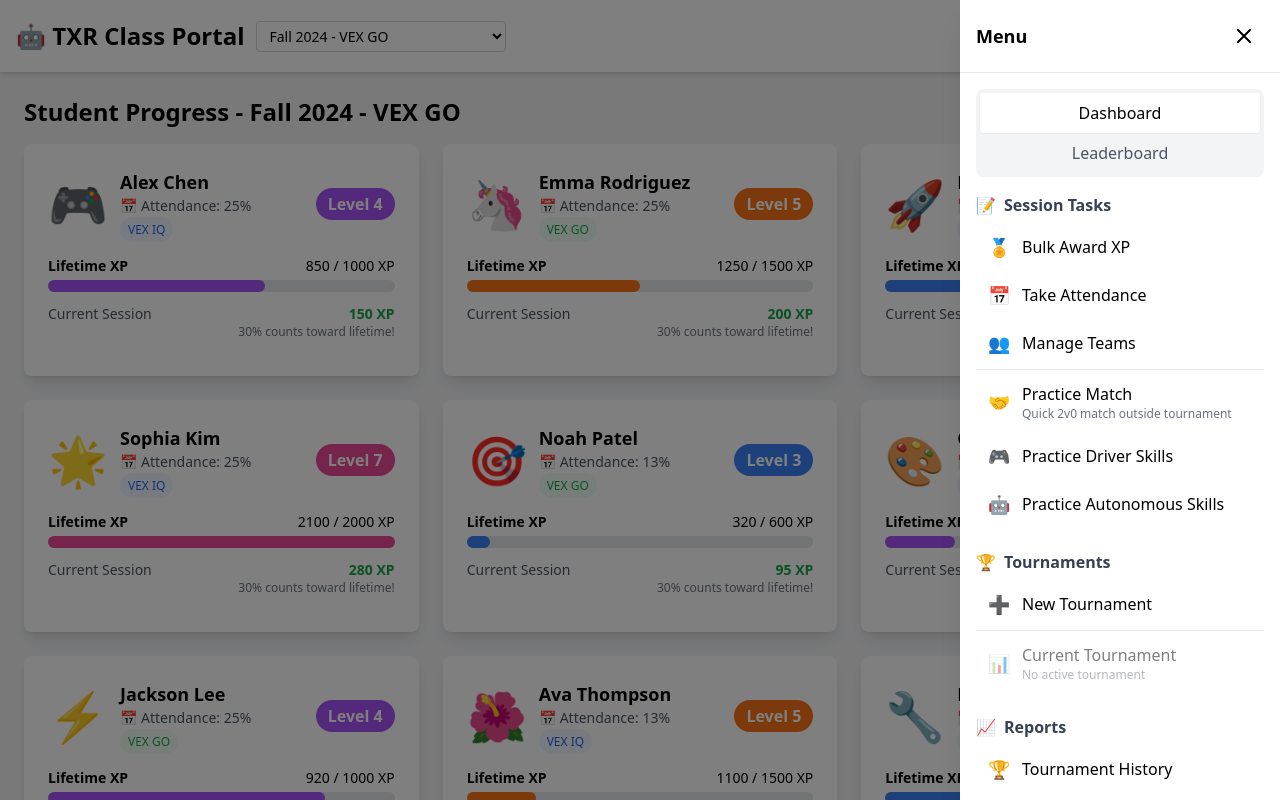
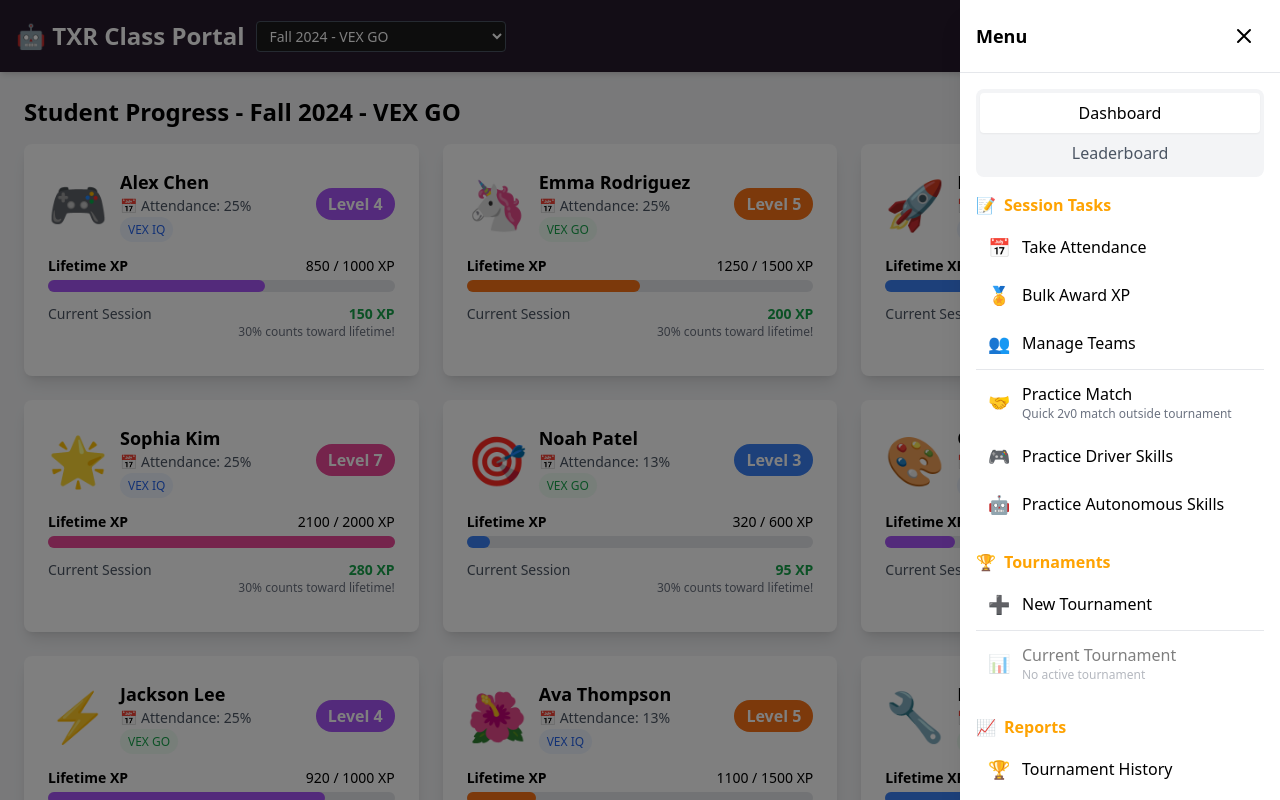
Before and after one commit to JT-TXR/txr-achievement-system, a React (Create React App) app: page / in a window 1280 px wide. Both pictures are taken after a click on the button 1244 px from the left and 36 px from the top of the page. Shown: the top 800 px of the page. Built offline with nearby package versions, Linux system fonts and the light colour scheme.

Commit message:
feat: Complete navigation redesign with TXR branding

```diff
--- a/src/NavigationBar.js
+++ b/src/NavigationBar.js
@@ -1,5 +1,5 @@
 // src/NavigationBar.js
-import React, { useState } from "react";
+import React, { useState } from 'react';
 
 const NavigationBar = ({
   // View state
@@ -10,7 +10,7 @@ const NavigationBar = ({
   sessions,
   activeTournament,
   tournaments,
-  userRole = "teacher",
+  userRole = 'teacher',
 
   // Session Tasks handlers
   setShowBulkAward,
@@ -34,7 +34,7 @@ const NavigationBar = ({
   setShowSessionManager,
   setShowStudentManager,
   setShowAchievementManager,
-  setShowSettings,
+  setShowSettings
 }) => {
   const [mobileMenuOpen, setMobileMenuOpen] = useState(false);
 
@@ -46,80 +46,80 @@ const NavigationBar = ({
   // Navigation structure with practice buttons included
   const navGroups = [
     {
-      id: "session-tasks",
-      label: "Session Tasks",
-      icon: "📝",
-      color: "green",
+      id: 'session-tasks',
+      label: 'Session Tasks',
+      icon: '📝',
+      color: 'green',
       items: [
         {
-          icon: "🏅",
-          label: "Bulk Award XP",
+          icon: '📅',
+          label: 'Take Attendance',
+          action: () => {
+            setShowAttendanceManager(true);
+          }
+        },
+        {
+          icon: '🏅',
+          label: 'Bulk Award XP',
           action: () => {
             setShowBulkAward(true);
-          },
+          }
         },
         {
-          icon: "📅",
-          label: "Take Attendance",
-          action: () => {
-            setShowAttendanceManager(true);
-          },
-        },
-        {
-          icon: "👥",
-          label: "Manage Teams",
+          icon: '👥',
+          label: 'Manage Teams',
           action: () => {
             setShowTeamManager(true);
-          },
+          }
         },
         { divider: true },
         {
-          icon: "🤝",
-          label: "Practice Match",
+          icon: '🤝',
+          label: 'Practice Match',
           action: () => {
             setShowMatchEntry(true);
           },
-          description: "Quick 2v0 match outside tournament",
+          description: 'Quick 2v0 match outside tournament'
         },
         {
-          icon: "🎮",
-          label: "Practice Driver Skills",
+          icon: '🎮',
+          label: 'Practice Driver Skills',
           action: () => {
-            setSkillsType("driver");
+            setSkillsType('driver');
             setShowSkillsEntry(true);
-          },
+          }
         },
         {
-          icon: "🤖",
-          label: "Practice Autonomous Skills",
+          icon: '🤖',
+          label: 'Practice Autonomous Skills',
           action: () => {
-            setSkillsType("autonomous");
+            setSkillsType('autonomous');
             setShowSkillsEntry(true);
-          },
-        },
-      ],
+          }
+        }
+      ]
     },
     {
-      id: "tournaments",
-      label: "Tournaments",
-      icon: "🏆",
-      color: "orange",
-      badge: hasActiveTournament ? "ACTIVE" : null,
+      id: 'tournaments',
+      label: 'Tournaments',
+      icon: '🏆',
+      color: 'orange',
+      badge: hasActiveTournament ? 'ACTIVE' : null,
       items: [
         {
-          icon: "➕",
-          label: "New Tournament",
+          icon: '➕',
+          label: 'New Tournament',
           action: () => {
             setShowTournamentWizard(true);
-          },
+          }
         },
         { divider: true },
         {
-          icon: "📊",
-          label: "Current Tournament",
+          icon: '📊',
+          label: 'Current Tournament',
           action: () => {
             const tournament = tournaments?.find(
-              (t) => t.sessionId === currentSession && t.status !== "complete"
+              t => t.sessionId === currentSession && t.status !== "complete"
             );
             if (tournament) {
               setActiveTournament(tournament);
@@ -127,87 +127,77 @@ const NavigationBar = ({
             }
           },
           disabled: !hasActiveTournament,
-          description: hasActiveTournament
-            ? "View active tournament"
-            : "No active tournament",
-        },
-      ],
+          description: hasActiveTournament ? 'View active tournament' : 'No active tournament'
+        }
+      ]
     },
     {
-      id: "reports",
-      label: "Reports",
-      icon: "📈",
-      color: "blue",
+      id: 'reports',
+      label: 'Reports',
+      icon: '📈',
+      color: 'blue',
       items: [
         {
-          icon: "🏆",
-          label: "Tournament History",
+          icon: '🏆',
+          label: 'Tournament History',
           action: () => {
             setShowTournamentHistory(true);
-          },
+          }
         },
         {
-          icon: "📅",
-          label: "Attendance Reports",
+          icon: '📅',
+          label: 'Attendance Reports',
           action: () => {
             setShowAttendanceReport(true);
-          },
+          }
+        }
+      ]
+    },
+    {
+      id: 'admin',
+      label: 'Admin',
+      icon: '⚙️',
+      color: 'gray',
+      requiresRole: 'admin',
+      items: [
+        {
+          icon: '📚',
+          label: 'Manage Sessions',
+          action: () => {
+            setShowSessionManager(true);
+          }
+        },
+        {
+          icon: '👤',
+          label: 'Manage Students',
+          action: () => {
+            setShowStudentManager(true);
+          }
+        },
+        {
+          icon: '🏅',
+          label: 'Manage Achievements',
+          action: () => {
+            setShowAchievementManager(true);
+          }
         },
         { divider: true },
         {
-          icon: "💾",
-          label: "Export All Data",
-          action: () => {
-            exportData();
-          },
-        },
-      ],
-    },
-    {
-      id: "admin",
-      label: "Admin",
-      icon: "⚙️",
-      color: "gray",
-      requiresRole: "admin",
-      items: [
-        {
-          icon: "📚",
-          label: "Manage Sessions",
-          action: () => {
-            setShowSessionManager(true);
-          },
-        },
-        {
-          icon: "👤",
-          label: "Manage Students",
-          action: () => {
-            setShowStudentManager(true);
-          },
-        },
-        {
-          icon: "🏅",
-          label: "Manage Achievements",
-          action: () => {
-            setShowAchievementManager(true);
-          },
-        },
-        { divider: true },
-        {
-          icon: "⚙️",
-          label: "System Settings",
+          icon: '⚙️',
+          label: 'System Settings',
           action: () => {
             setShowSettings(true);
-          },
-        },
-      ],
-    },
+          }
+        }
+      ]
+    }
   ];
 
   const colorClasses = {
-    green: "bg-green-500 hover:bg-green-600",
-    orange: "bg-orange-500 hover:bg-orange-600",
-    blue: "bg-blue-500 hover:bg-blue-600",
-    gray: "bg-gray-500 hover:bg-gray-600",
+    green: 'bg-green-500 hover:bg-green-600',
+    orange: 'bg-orange-500 hover:bg-orange-600',
+    blue: 'bg-blue-500 hover:bg-blue-600',
+    gray: 'bg-gray-500 hover:bg-gray-600'
   };
 
   const DropdownMenu = ({ group }) => {
@@ -224,16 +214,12 @@ const NavigationBar = ({
           className={`
             flex items-center gap-2 px-4 py-2 rounded-lg text-white transition-all
             ${colorClasses[group.color]}
-            ${group.badge ? "pr-3" : ""}
+            ${group.badge ? 'pr-3' : ''}
           `}
         >
           <span>{group.icon}</span>
           <span className="font-medium">{group.label}</span>
-          <span
-            className={`transition-transform ${isOpen ? "rotate-180" : ""}`}
-          >
-            ▼
-          </span>
+          <span className={`transition-transform ${isOpen ? 'rotate-180' : ''}`}>▼</span>
           {group.badge && (
             <span className="ml-2 px-2 py-0.5 bg-white bg-opacity-20 rounded text-xs font-bold animate-pulse">
               {group.badge}
@@ -243,7 +229,7 @@ const NavigationBar = ({
 
         {isOpen && (
           <div className="absolute top-full mt-2 w-64 bg-white rounded-lg shadow-xl border z-50">
-            {group.items.map((item, idx) =>
+            {group.items.map((item, idx) => (
               item.divider ? (
                 <div key={idx} className="border-t my-1" />
               ) : (
@@ -254,24 +240,20 @@ const NavigationBar = ({
                     w-full flex flex-col px-4 py-2.5
                     hover:bg-gray-50 text-left
                     first:rounded-t-lg last:rounded-b-lg
-                    ${item.disabled ? "opacity-50 cursor-not-allowed" : ""}
+                    ${item.disabled ? 'opacity-50 cursor-not-allowed' : ''}
                   `}
                   disabled={item.disabled}
                 >
                   <div className="flex items-center gap-3">
                     <span className="text-lg">{item.icon}</span>
-                    <span className="font-medium text-gray-800">
-                      {item.label}
-                    </span>
+                    <span className="font-medium text-gray-800">{item.label}</span>
                   </div>
                   {item.description && (
-                    <span className="text-xs text-gray-500 ml-9">
-                      {item.description}
-                    </span>
+                    <span className="text-xs text-gray-500 ml-9">{item.description}</span>
                   )}
                 </button>
               )
-            )}
+            ))}
           </div>
         )}
       </div>
@@ -281,22 +263,20 @@ const NavigationBar = ({
   return (
     <>
       {/* Universal Navigation - same for all screen sizes */}
-      <nav className="bg-white shadow-md sticky top-0 z-40">
+      <nav className="bg-[#271B2C] shadow-md sticky top-0 z-40">
         <div className="max-w-7xl mx-auto px-4">
           <div className="flex items-center justify-between py-4">
             <div className="flex items-center gap-3 flex-1">
-              <h1 className="text-xl md:text-2xl font-bold">
-                🤖 TXR Class Portal
-              </h1>
+              <h1 className="text-xl md:text-2xl font-bold text-white">🤖 TXR Class Portal</h1>
               {/* Session Selector */}
               {sessions && sessions.length > 0 && (
                 <select
-                  value={currentSession || ""}
+                  value={currentSession || ''}
                   onChange={(e) => setCurrentSession(e.target.value)}
-                  className="px-2 py-1 border border-gray-300 rounded text-sm bg-white flex-1 max-w-[250px]"
+                  className="px-2 py-1 border border-gray-600 rounded text-sm bg-[#1B1B1B] text-white flex-1 max-w-[250px]"
                 >
                   {sessions
-                    .filter((session) => session.isActive)
+                    .filter(session => session.isActive)
                     .map((session) => (
                       <option key={session.id} value={session.name}>
                         {session.name}
@@ -307,20 +287,10 @@ const NavigationBar = ({
             </div>
             <button
               onClick={() => setMobileMenuOpen(true)}
-              className="p-2 hover:bg-gray-100 rounded-lg"
+              className="p-2 hover:bg-[#1B1B1B] rounded-lg transition-colors"
             >
-              <svg
-                className="w-6 h-6"
-                fill="none"
-                stroke="currentColor"
-                viewBox="0 0 24 24"
-              >
-                <path
-                  strokeLinecap="round"
-                  strokeLinejoin="round"
-                  strokeWidth={2}
-                  d="M4 6h16M4 12h16M4 18h16"
-                />
+              <svg className="w-6 h-6 text-white" fill="none" stroke="currentColor" viewBox="0 0 24 24">
+                <path strokeLinecap="round" strokeLinejoin="round" strokeWidth={2} d="M4 6h16M4 12h16M4 18h16" />
               </svg>
             </button>
           </div>
@@ -342,18 +312,8 @@ const NavigationBar = ({
                   onClick={() => setMobileMenuOpen(false)}
                   className="p-2 hover:bg-gray-100 rounded-lg"
                 >
-                  <svg
-                    className="w-6 h-6"
-                    fill="none"
-                    stroke="currentColor"
-                    viewBox="0 0 24 24"
-                  >
-                    <path
-                      strokeLinecap="round"
-                      strokeLinejoin="round"
-                      strokeWidth={2}
-                      d="M6 18L18 6M6 6l12 12"
-                    />
+                  <svg className="w-6 h-6" fill="none" stroke="currentColor" viewBox="0 0 24 24">
+                    <path strokeLinecap="round" strokeLinejoin="round" strokeWidth={2} d="M6 18L18 6M6 6l12 12" />
                   </svg>
                 </button>
               </div>
@@ -364,26 +324,26 @@ const NavigationBar = ({
               <div className="bg-gray-100 rounded-lg p-1 mb-4">
                 <button
                   onClick={() => {
-                    setCurrentView("dashboard");
+                    setCurrentView('dashboard');
                     setMobileMenuOpen(false);
                   }}
                   className={`w-full px-4 py-2 rounded ${
-                    currentView === "dashboard"
-                      ? "bg-white shadow-sm font-medium"
-                      : "text-gray-600"
+                    currentView === 'dashboard'
+                      ? 'bg-white shadow-sm font-medium'
+                      : 'text-gray-600'
                   }`}
                 >
                   Dashboard
                 </button>
                 <button
                   onClick={() => {
-                    setCurrentView("leaderboard");
+                    setCurrentView('leaderboard');
                     setMobileMenuOpen(false);
                   }}
                   className={`w-full px-4 py-2 rounded ${
-                    currentView === "leaderboard"
-                      ? "bg-white shadow-sm font-medium"
-                      : "text-gray-600"
+                    currentView === 'leaderboard'
+                      ? 'bg-white shadow-sm font-medium'
+                      : 'text-gray-600'
                   }`}
                 >
                   Leaderboard
@@ -391,14 +351,14 @@ const NavigationBar = ({
               </div>
 
               {/* Menu Sections */}
-              {navGroups.map((group) => {
+              {navGroups.map(group => {
                 if (group.requiresRole && userRole !== group.requiresRole) {
                   return null;
                 }
 
                 return (
                   <div key={group.id} className="mb-6">
-                    <h3 className="font-semibold text-gray-700 mb-2 flex items-center gap-2">
+                    <h3 className="font-semibold text-[#FEA303] mb-2 flex items-center gap-2">
                       <span>{group.icon}</span>
                       {group.label}
                       {group.badge && (
@@ -408,7 +368,7 @@ const NavigationBar = ({
                       )}
                     </h3>
                     <div className="space-y-1">
-                      {group.items.map((item, idx) =>
+                      {group.items.map((item, idx) => (
                         item.divider ? (
                           <div key={idx} className="border-t my-2" />
                         ) : (
@@ -422,8 +382,8 @@ const NavigationBar = ({
                             }}
                             className={`
                               w-full flex items-center gap-3 px-3 py-2 rounded-lg
-                              hover:bg-gray-50 text-left
-                              ${item.disabled ? "opacity-50" : ""}
+                              hover:bg-[#B19FF9] hover:bg-opacity-20 text-left transition-colors
+                              ${item.disabled ? 'opacity-50' : ''}
                             `}
                             disabled={item.disabled}
                           >
@@ -431,14 +391,12 @@ const NavigationBar = ({
                             <div className="flex-1">
                               <div className="font-medium">{item.label}</div>
                               {item.description && (
-                                <div className="text-xs text-gray-500">
-                                  {item.description}
-                                </div>
+                                <div className="text-xs text-gray-500">{item.description}</div>
                               )}
                             </div>
                           </button>
                         )
-                      )}
+                      ))}
                     </div>
                   </div>
                 );
```
